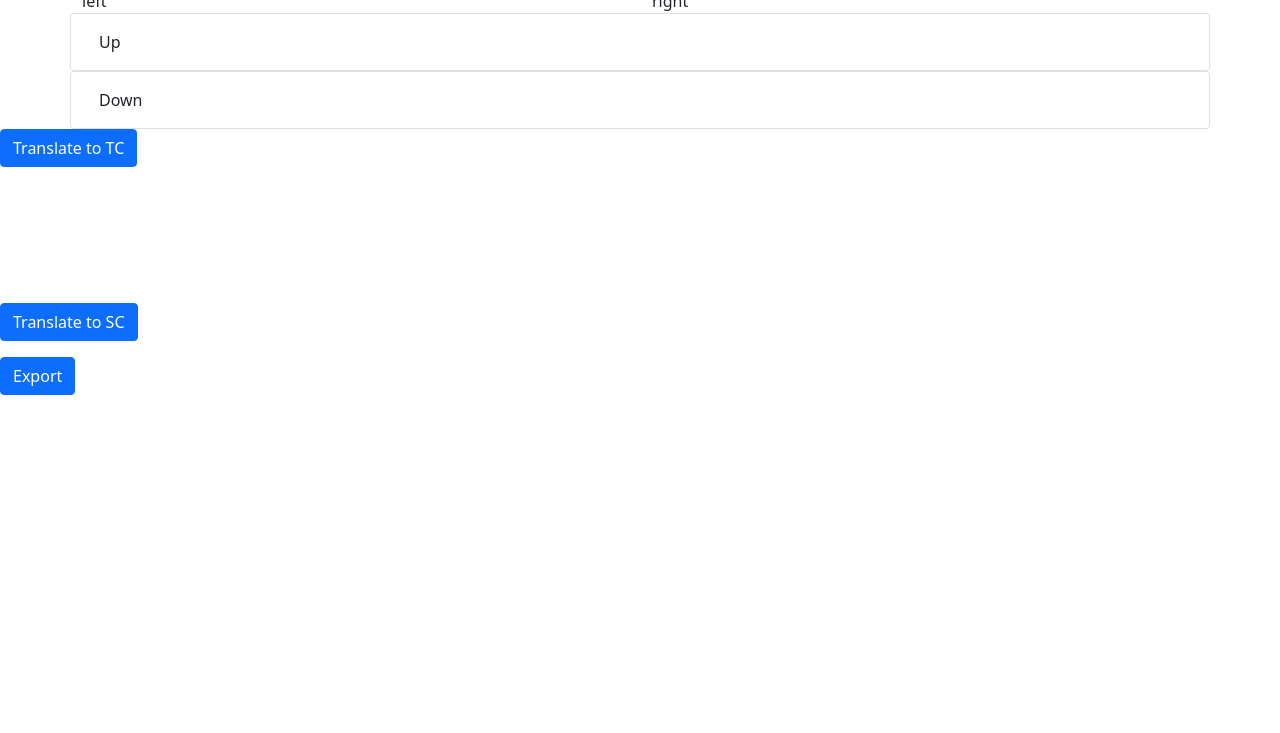
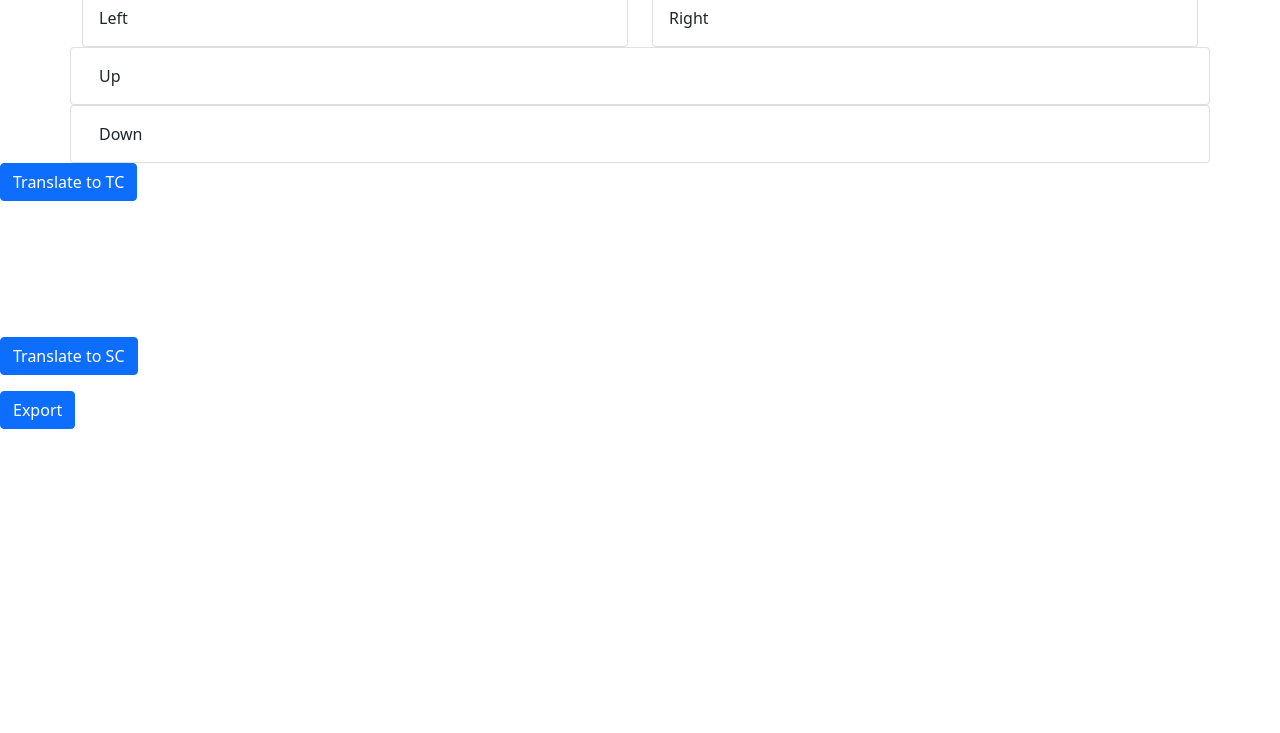
Before and after one commit to Vyvyona/vyvyona.github.io, a plain HTML site: page alertranslator/index.html in a window 1280 px wide. Shown: the part 67-800 px from the top of the page. Drawn offline with nearby package versions, Linux system fonts and the light colour scheme.

Commit message:
Update index.html

```diff
--- a/alertranslator/index.html
+++ b/alertranslator/index.html
@@ -20,10 +20,18 @@
 	<div class="container">
   		<div class="row">
     			<div class="col">
-     				 left
+     				<div class="card">
+  					<div class="card-body">
+   						Left
+  					</div>
+				</div>
     			</div>
     			<div class="col">
-      				right
+      				<div class="card">
+  					<div class="card-body">
+   						Right
+  					</div>
+				</div>
     			</div>
   		</div>
 	</div>
```
